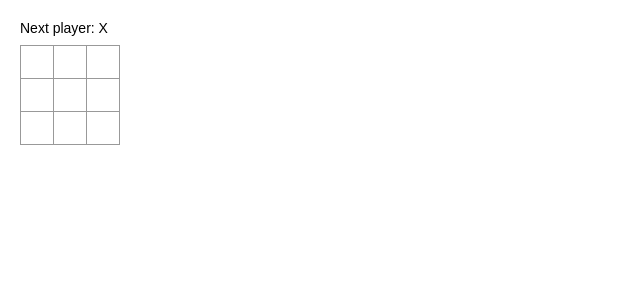
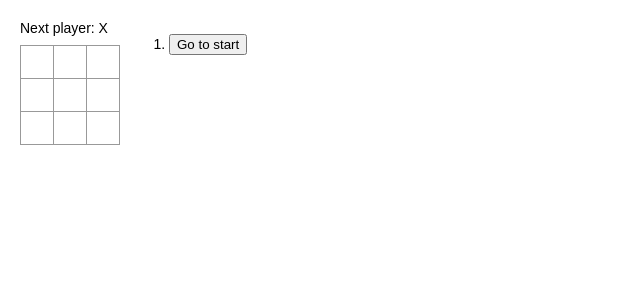
Before and after one commit to prudhvi1998/tic-tac-toe, a React (Create React App) app: page / in a window 1280 px wide. Shown: the top 300 px of the page, without its empty margins (0-640 px from the left). Built offline with nearby package versions, Linux system fonts and the light colour scheme.

Commit message:
created history still got to implement the functonality

```diff
--- a/src/Game.js
+++ b/src/Game.js
@@ -86,6 +86,14 @@ class Game extends React.Component {
     let checkempty = checkEmpty(squares1);
     if(checkempty && winne === null)
       window.location.reload();
+    const moves = history1.map( (step, move) => {
+      const desc = move ? "Go to move : " + move : "Go to start";
+      return (
+        <li key={move}>
+          <button onClick={() => console.log('clicked for move : ' + move)}>{desc}</button>
+        </li>
+      )
+    } );
 
     return (
       <div className="game">
@@ -93,8 +101,7 @@ class Game extends React.Component {
           <Board status={status} onClick={(i) => this.handleClick(i)} squares={squares1}/>
         </div>
         <div className="game-info">
-          <div>{/* status */}</div>
-          <ol>{/* TODO */}</ol>
+          <ol>{moves}</ol>
         </div>
       </div>
     );
```
